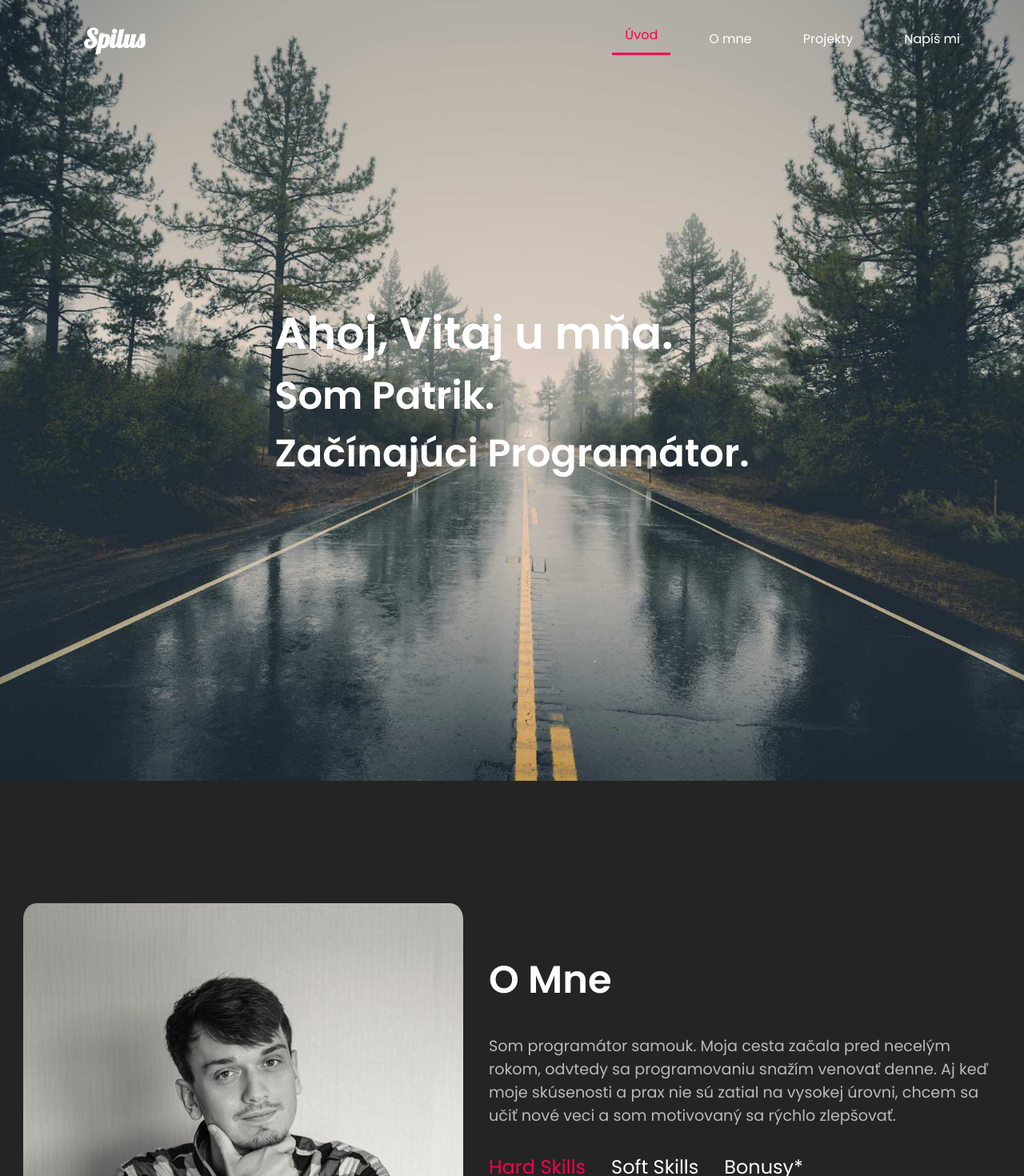
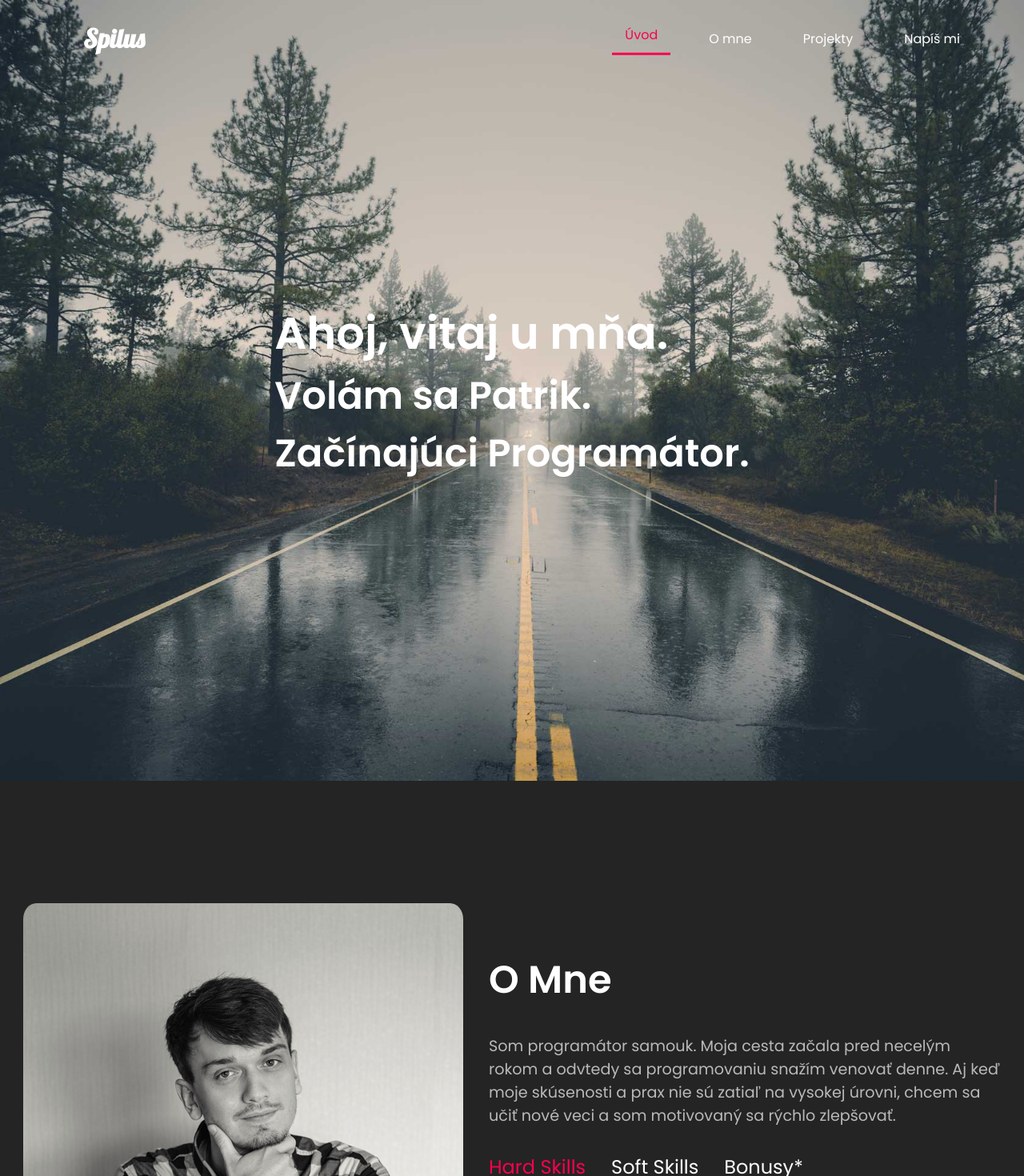
Before and after one commit to Patrik17671/Spilus_Portfolio, a React (Create React App) app: page / in a window 1280 px wide. Shown: the top 1470 px of the page at 80% size. Built offline with nearby package versions, Linux system fonts and the light colour scheme.

Commit message:
background image commit

```diff
--- a/src/components/GlobalStyles.js
+++ b/src/components/GlobalStyles.js
@@ -6,6 +6,7 @@ const GlobalStyles = createGlobalStyle`
   padding: 0;
   box-sizing: border-box;
   font-family: 'Poppins', sans-serif;
+  -webkit-tap-highlight-color: transparent;
 }
 html{
   @media (max-width: 960px){
--- a/src/pages/About.js
+++ b/src/pages/About.js
@@ -23,8 +23,8 @@ const About = () => {
                 </StyledImg>
                 <StyledDescription ref={element} variants={fadeInRightAnimation} initial="hidden" animate={controls}>
                     <h2>O Mne</h2>
-                    <p>Som programátor samouk. Moja cesta začala pred necelým rokom, odvtedy sa
-                        programovaniu snažím venovať denne. Aj keď moje skúsenosti a prax nie sú zatial
+                    <p>Som programátor samouk. Moja cesta začala pred necelým rokom a odvtedy sa
+                        programovaniu snažím venovať denne. Aj keď moje skúsenosti a prax nie sú zatiaľ
                         na vysokej úrovni, chcem sa učiť nové veci a som motivovaný sa rýchlo zlepšovať.
                     </p>
                     <ul>
--- a/src/pages/Opening.js
+++ b/src/pages/Opening.js
@@ -14,10 +14,10 @@ const Opening = () => {
             <StyledBackground>
                 <StyledDescription variants={pageAnimation} initial="hidden" animate="show">
                     <StyledHide>
-                        <motion.h1 variants={titleAnimation}>Ahoj, Vitaj u mňa.</motion.h1>
+                        <motion.h1 variants={titleAnimation}>Ahoj, vitaj u mňa.</motion.h1>
                     </StyledHide>
                     <StyledHide>
-                        <motion.h2 variants={titleAnimation}>Som Patrik. </motion.h2>
+                        <motion.h2 variants={titleAnimation}>Volám sa Patrik. </motion.h2>
                     </StyledHide>
                     <StyledHide>
                         <motion.h2 variants={titleAnimation}>Začínajúci Programátor.</motion.h2>
```
